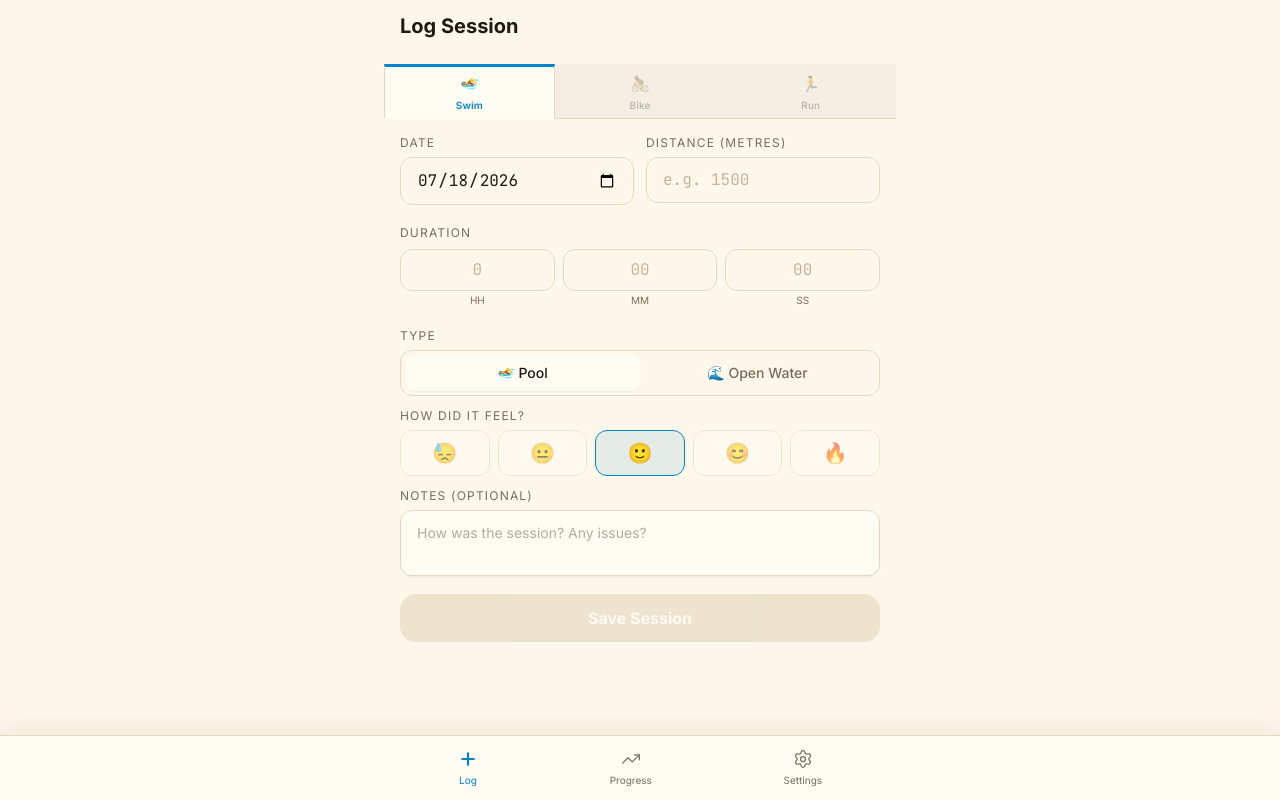
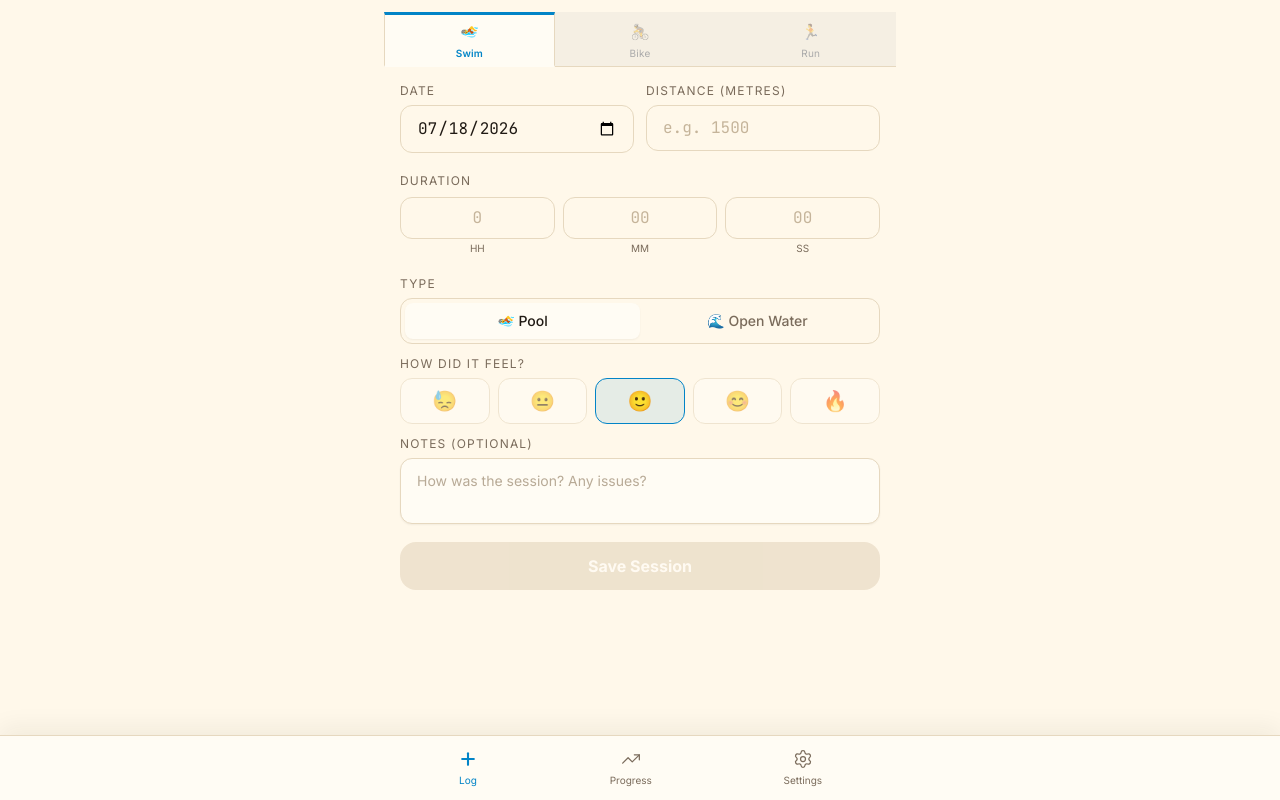
Before and after one commit to litapluhar87/TraithlonTracker, a React (Vite) app: page /#/log in a window 1280 px wide. Built offline with nearby package versions, Linux system fonts and the light colour scheme; sample sign-in values are in the browser's storage.

Commit message:
Tab text removal

```diff
--- a/src/screens/LogSession.jsx
+++ b/src/screens/LogSession.jsx
@@ -239,8 +239,6 @@ export default function LogSession() {
 
   return (
     <div className="pb-24 px-4 pt-3 max-w-lg mx-auto">
-      <h1 className="text-xl font-bold text-[#201A14] mb-6">Log Session</h1>
-
 	  {/* Discipline tabs — RACL style */}
 	  <div className="flex bg-white border-b border-[#E6D8BF] -mx-4 mb-4">
 	    {DISCIPLINES.filter(d => d.key !== 'brick' && d.key !== 'gym').map(d => (
--- a/src/screens/Progress.jsx
+++ b/src/screens/Progress.jsx
@@ -433,8 +433,6 @@ export default function Progress() {
 
   return (
     <div className="pb-24 px-4 pt-6 max-w-lg mx-auto">
-      <h1 className="text-xl font-bold text-[#201A14] mb-6">Progress</h1>
-
 
       {/* Discipline tabs */}
 	  {/* Discipline tabs — RACL style top nav */}
--- a/src/screens/Settings.jsx
+++ b/src/screens/Settings.jsx
@@ -60,7 +60,6 @@ export default function Settings() {
 
   return (
     <div className="pb-28 px-4 pt-6 max-w-lg mx-auto">
-      <h1 className="text-xl font-bold text-[#201A14] mb-1">Settings</h1>
       <p className="text-sm text-[#7A6B5B] mb-6">Logged in as <span className="text-[#201A14]">{user?.displayName}</span></p>
 
       {/* Plan dates */}
```
